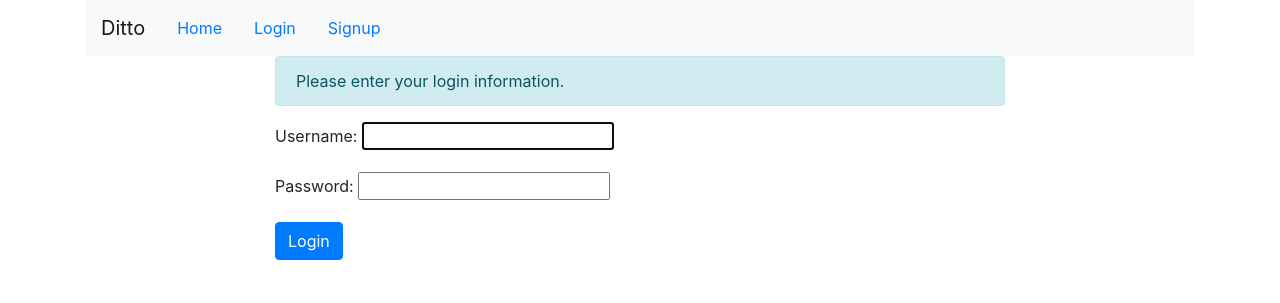
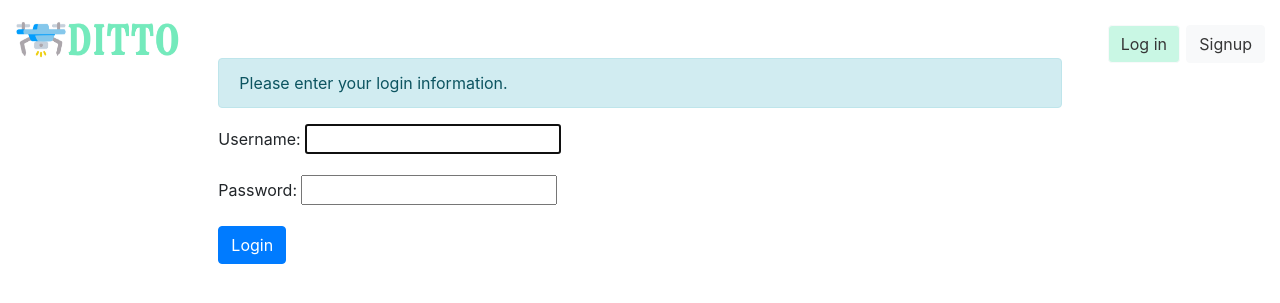
Before and after one commit to kookmin-sw/capstone-2023-26, a Django app: page /accounts/login/ in a window 1280 px wide. Shown: the top 303 px of the page. Run offline with Django 4.2, Linux system fonts and the light colour scheme; some libraries are stand-ins or nearby versions.

Commit message:
feat: Update navbar

```diff
--- a/ditto/config/settings.py
+++ b/ditto/config/settings.py
@@ -128,3 +128,4 @@ STATIC_URL = 'static/'
 DEFAULT_AUTO_FIELD = 'django.db.models.BigAutoField'
 
 LOGIN_REDIRECT_URL = '/'
+STATICFILES_DIRS = [os.path.join(BASE_DIR, 'static'),]
--- a/ditto/templates/base.html
+++ b/ditto/templates/base.html
@@ -3,40 +3,26 @@
     <head>
         <meta charset="UTF-8">
         <meta name="viewport" content="width=device-width, initial-scale=1, shrink-to-fit=no">
-
         <link rel="stylesheet" href="https://stackpath.bootstrapcdn.com/bootstrap/4.1.3/css/bootstrap.min.css" integrity="sha384-MCw98/SFnGE8fJT3GXwEOngsV7Zt27NXFoaoApmYm81iuXoPkFOJwJ8ERdknLPMO" crossorigin="anonymous">
     <script src="https://code.jquery.com/jquery-3.3.1.slim.min.js" integrity="sha384-q8i/X+965DzO0rT7abK41JStQIAqVgRVzpbzo5smXKp4YfRvH+8abtTE1Pi6jizo" crossorigin="anonymous"></script>
 <script src="https://cdnjs.cloudflare.com/ajax/libs/popper.js/1.14.3/umd/popper.min.js" integrity="sha384-ZMP7rVo3mIykV+2+9J3UJ46jBk0WLaUAdn689aCwoqbBJiSnjAK/l8WvCWPIPm49" crossorigin="anonymous"></script>
 <script src="https://stackpath.bootstrapcdn.com/bootstrap/4.1.3/js/bootstrap.min.js" integrity="sha384-ChfqqxuZUCnJSK3+MXmPNIyE6ZbWh2IMqE241rYiqJxyMiZ6OW/JmZQ5stwEULTy" crossorigin="anonymous"></script>
         <title>Ditto {% block title %}{% endblock %}</title>
         <style>
-        *{margin:0;padding:0;}
-        video{width:1024px;margin:0 auto;display:block;}
         </style>
     </head>
+
     <body>
-
-<div class="container">
-    <header class="header clearfix">
-        <nav class="navbar navbar-expand-lg navbar-light bg-light">
-            <a class="navbar-brand" href="/">Ditto</a>
-            <ul class="nav">
-                <li class="nav-item"><a href="/" class="active nav-link ">Home</a></li>
+        <div style="max-width: 1300px; height: 5vh; margin: 20px auto; position: relative;">
+            <img src="/static/imgs/logo.png" width="165" height="38" style="margin-left:15px; cursor:pointer;">
             {% if user.is_authenticated %}
-                <li class="nav-item"><a href="#" class="nav-link">Welcome, {{user.get_username}}</a></li>
-                <li class="nav-item"><a href="{% url 'logout' %}" class="nav-link">Logout</a></li>
+            <button type="button" class="btn btn-light"  style="position: absolute; top: 5px; right: 100px; background-color: #C9F7E4; cursor:pointer;"><a href="{% url 'login' %}" style="color: #363636; text-decoration-line: none;">Log out</a></button>
             {% else %}
-                <li class="nav-item"><a href="{% url 'login' %}" class="nav-link">Login</a></li>
-                <li class="nav-item"><a href="{% url 'register' %}" class="nav-link">Signup</a></li>
+            <button type="button" class="btn btn-light"  style="position: absolute; top: 5px; right: 100px; background-color: #C9F7E4; cursor:pointer;"><a href="{% url 'login' %}" style="color: #363636; text-decoration-line: none;" >Log in</a></button>
+            <button type="button" class="btn btn-light"  style="position: absolute; top: 5px; right: 15px; cursor:pointer;"><a href="{% url 'register' %}" style="color: #363636; text-decoration-line: none;">Signup</a></button>
             {% endif %}
-            </ul>
-        </nav>
-    </header>
             {% block content %}
             {% endblock %}
-
         </div>
-
-
     </body>
 </html>
```
Also changed, not shown: ditto/static/imgs/logo.png (added), ditto/static/imgs/user.png (added). Lines whose indentation alone changed are shown as unchanged.
